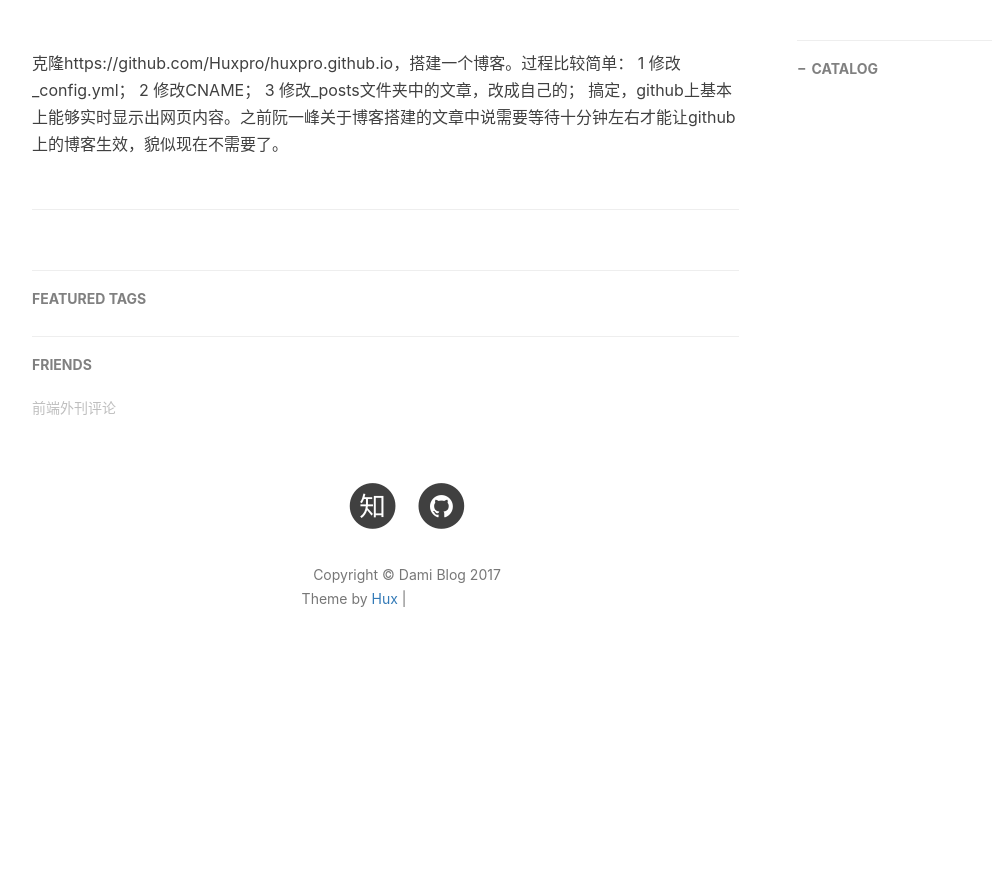
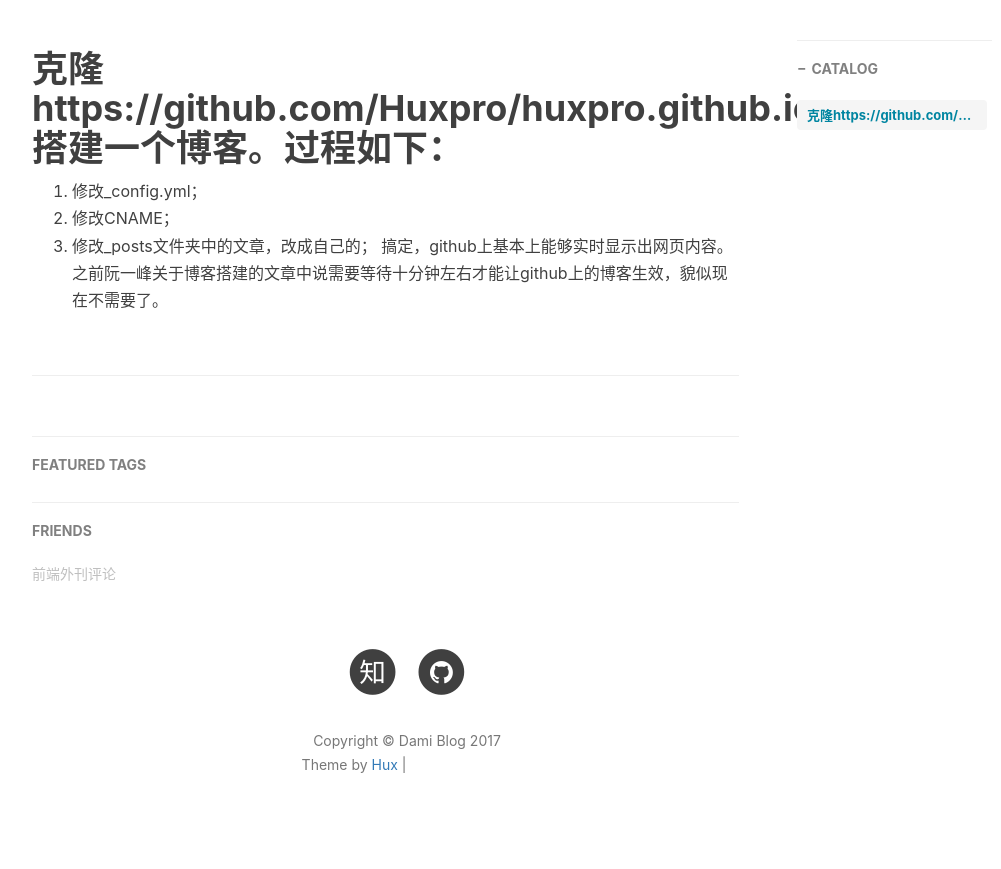
Before and after one commit to vtxf/vtxf.github.io, a Jekyll site: the page built from _posts/2016-12-11-hello-world.markdown, in a window 1280 px wide. Shown: the part 523-1392 px from the top of the page, without its empty margins (233-1234 px from the left). Built offline with Jekyll 4.4.1, drawn with Linux system fonts in a browser that asks for light colours; nearby versions of some CDN libraries; comment, search, counter and statistics services are not loaded; before the commit the page ends 1226 px from its top, so only the background shows below that; some of the changed lines change nothing that is shown; grey boxes are pictures that could not be loaded.

Commit message:
改成markdown格式

```diff
--- a/_posts/2016-12-11-hello-world.markdown
+++ b/_posts/2016-12-11-hello-world.markdown
@@ -10,8 +10,8 @@
     - 杂记
 ---
 
-克隆https://github.com/Huxpro/huxpro.github.io，搭建一个博客。过程比较简单：
-1 修改_config.yml；
-2 修改CNAME；
-3 修改_posts文件夹中的文章，改成自己的；
+# 克隆https://github.com/Huxpro/huxpro.github.io，搭建一个博客。过程如下：
+1. 修改_config.yml；
+2. 修改CNAME；
+3. 修改_posts文件夹中的文章，改成自己的；
 搞定，github上基本上能够实时显示出网页内容。之前阮一峰关于博客搭建的文章中说需要等待十分钟左右才能让github上的博客生效，貌似现在不需要了。
```
